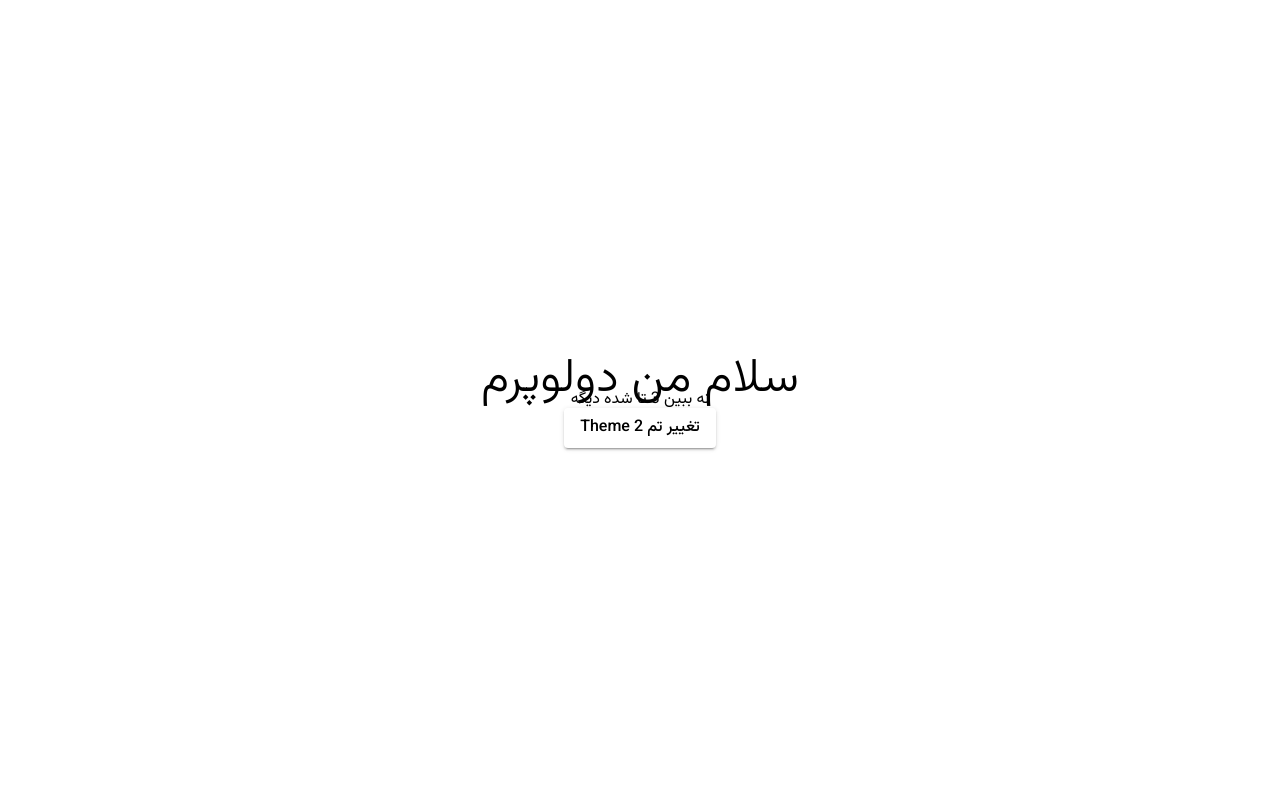
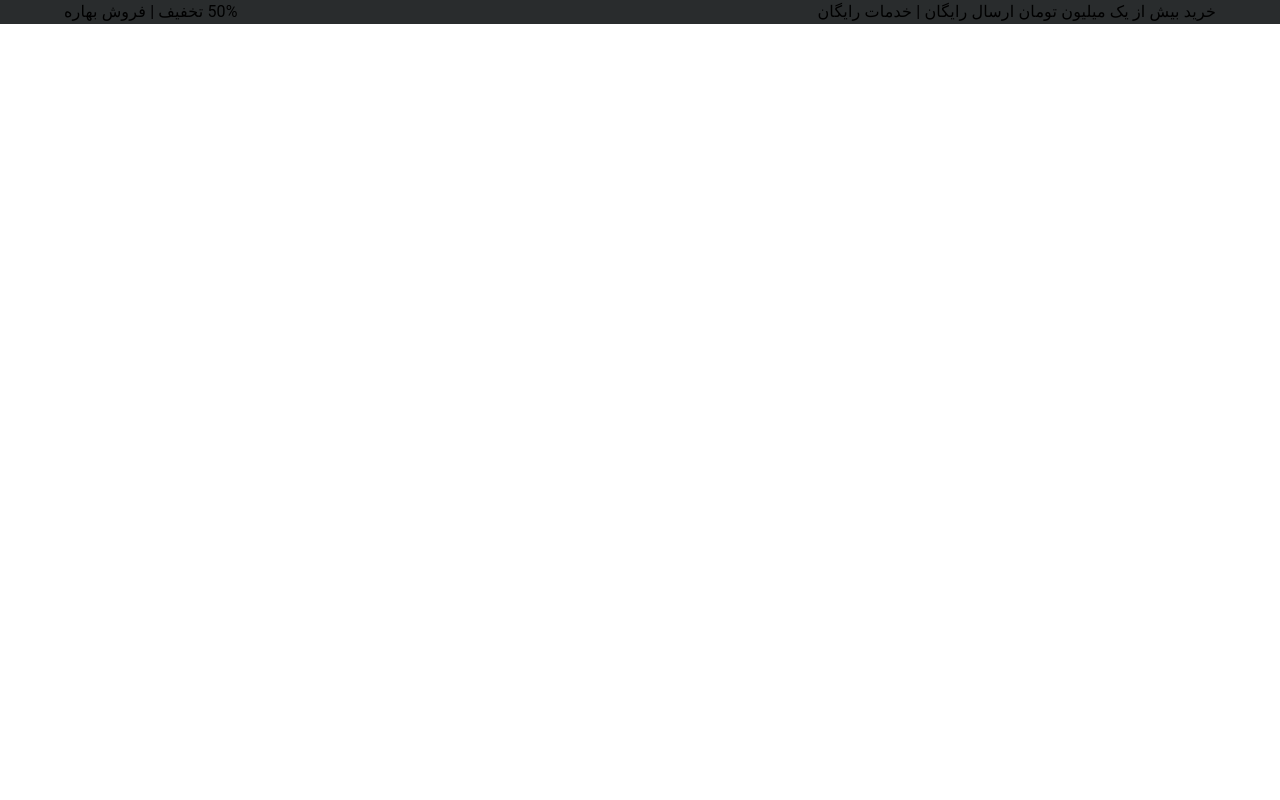
Before and after one commit to amirhosein-rafeie/zi-home, a React (Vite) app: page / in a window 1280 px wide. Shown: the top 800 px of the page. Built offline with nearby package versions, Linux system fonts and the light colour scheme.

Commit message:
fixing bugs

```diff
--- a/src/App.jsx
+++ b/src/App.jsx
@@ -1,51 +1,22 @@
-import { useState, useEffect } from "react";
-import { ThemeProvider, Button, Typography } from "@mui/material";
-import muiTheme from "./theme";
 import "./index.css";
 import TopSalesSlider from "./components/homeComponents/TopSalesSlider";
+import FirstNav from "./components/homeComponents/header/firstNav";
 
 export default function App() {
-  const [theme, setTheme] = useState("theme1");
+  // const [theme, setTheme] = useState("theme1");
 
-  useEffect(() => {
-    document.documentElement.setAttribute("data-theme", theme);
-  }, [theme]);
+  // useEffect(() => {
+  //   document.documentElement.setAttribute("data-theme", theme);
+  // }, [theme]);
 
-  const toggleTheme = () =>
-    setTheme((prev) => (prev === "theme1" ? "theme2" : "theme1"));
+  // const toggleTheme = () =>
+  //   setTheme((prev) => (prev === "theme1" ? "theme2" : "theme1"));
 
   return (
-    <ThemeProvider theme={muiTheme}>
-      <div className="min-h-screen flex flex-col items-center justify-center bg-[var(--bg)] text-[var(--text)] font-[var(--font-sans)]">
-        <Typography
-          variant="h1"
-          className="mb-6 font-[var(--font-heading)] text-[var(--text)]"
-        >
-          سلام من دولوپرم
-        </Typography>
+    <div className="bg-white">
+      <FirstNav />
 
-        <div className="absolute ">
-          <p>نه ببین 3 تا شده دیگه</p>
-        </div>
-
-        <Button
-          variant="contained"
-          onClick={toggleTheme}
-          sx={{
-            backgroundColor: "var(--primary)",
-            color: "var(--bg)",
-            "&:hover": {
-              backgroundColor: "var(--secondary)",
-            },
-            fontFamily: "var(--font-heading)",
-            textTransform: "none",
-            fontSize: "1rem",
-          }}
-        >
-          تغییر تم {theme === "theme1" ? "Theme 2" : "Theme 1"}
-        </Button>
-      </div>
-      <TopSalesSlider />
-    </ThemeProvider>
+      {/* <TopSalesSlider /> */}
+    </div>
   );
 }
--- /dev/null
+++ b/src/components/homeComponents/header/FirstNav.jsx
@@ -0,0 +1,18 @@
+import { Container, Typography } from "@mui/material";
+
+const FirstNav = () => {
+  return (
+    <div className="bg-gray-900 ">
+      <Container className="bg-gray-900 flex top-0 flex-row justify-between">
+        <Typography className="text-[14px] flex justify-start items-center">
+          خرید بیش از یک میلیون تومان ارسال رایگان | خدمات رایگان
+        </Typography>
+        <Typography className="text-[14px] flex justify-end items-center">
+          50% تخفیف | فروش بهاره
+        </Typography>
+      </Container>
+    </div>
+  );
+};
+
+export default FirstNav;
--- a/src/index.css
+++ b/src/index.css
@@ -21,7 +21,7 @@ html {
 }
 
 @theme inline {
-
+  /* Primary Shades */
   --color-primary-50: #fdf2f6;
   --color-primary-100: #fce7ef;
   --color-primary-200: #fbcfe0;
--- a/src/test.jsx
+++ /dev/null
@@ -1,45 +0,0 @@
-
-import { Button, Card, CardContent, Typography } from "@mui/material";
-
-export default function Salam() {
-  return (
-    <div className="min-h-screen flex flex-col items-center justify-center bg-error-500 space-y-8 p-8">
-      <Typography variant="h4" className="font-bold text-gray-800">
-        MUI + Tailwind Demo
-      </Typography>
-
-      <Card className="shadow-xl w-80 rounded-2xl border border-gray-200">
-        <CardContent className="text-center space-y-4">
-          <Typography variant="h6" className="text-gray-700 font-semibold">
-            I'm Batman 🦇
-          </Typography>
-          <Typography variant="body2" className="text-gray-500">
-            tailwindcss and mui come together
-          </Typography>
-
-          <div className="flex justify-center space-x-3 pt-2">
-            <Button
-              variant="contained"
-              color="primary"
-              className="!bg-primary-600 hover:!bg-red-400 !rounded-xl"
-            >
-              Click
-            </Button>
-
-            <Button
-              variant="outlined"
-              color="secondary"
-              className="!border-purple-500 !text-purple-600 hover:!bg-purple-50 !rounded-xl"
-            >
-              Another one
-            </Button>
-          </div>
-        </CardContent>
-      </Card>
-
-      <footer className="text-sm text-gray-400 mt-6">
-        <span className="font-medium text-gray-500">AmirK</span>
-      </footer>
-    </div>
-  );
-}
--- a/src/theme.js
+++ b/src/theme.js
@@ -1,4 +1,4 @@
-import { experimental_extendTheme as extendTheme } from "@mui/material/styles";
+import { extendTheme } from "@mui/material/styles";
 
 const muiTheme = extendTheme({
   cssVarPrefix: "mui",
```
